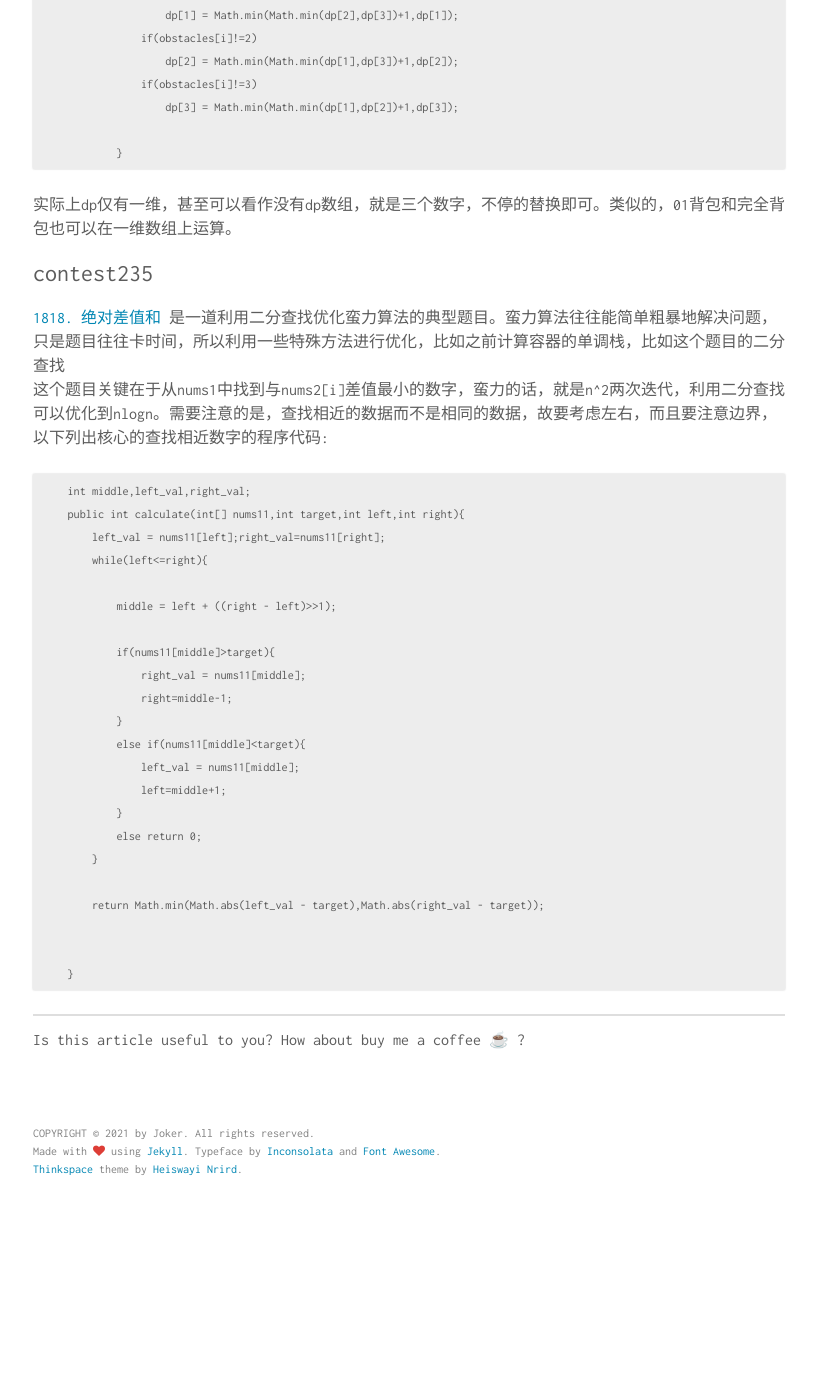
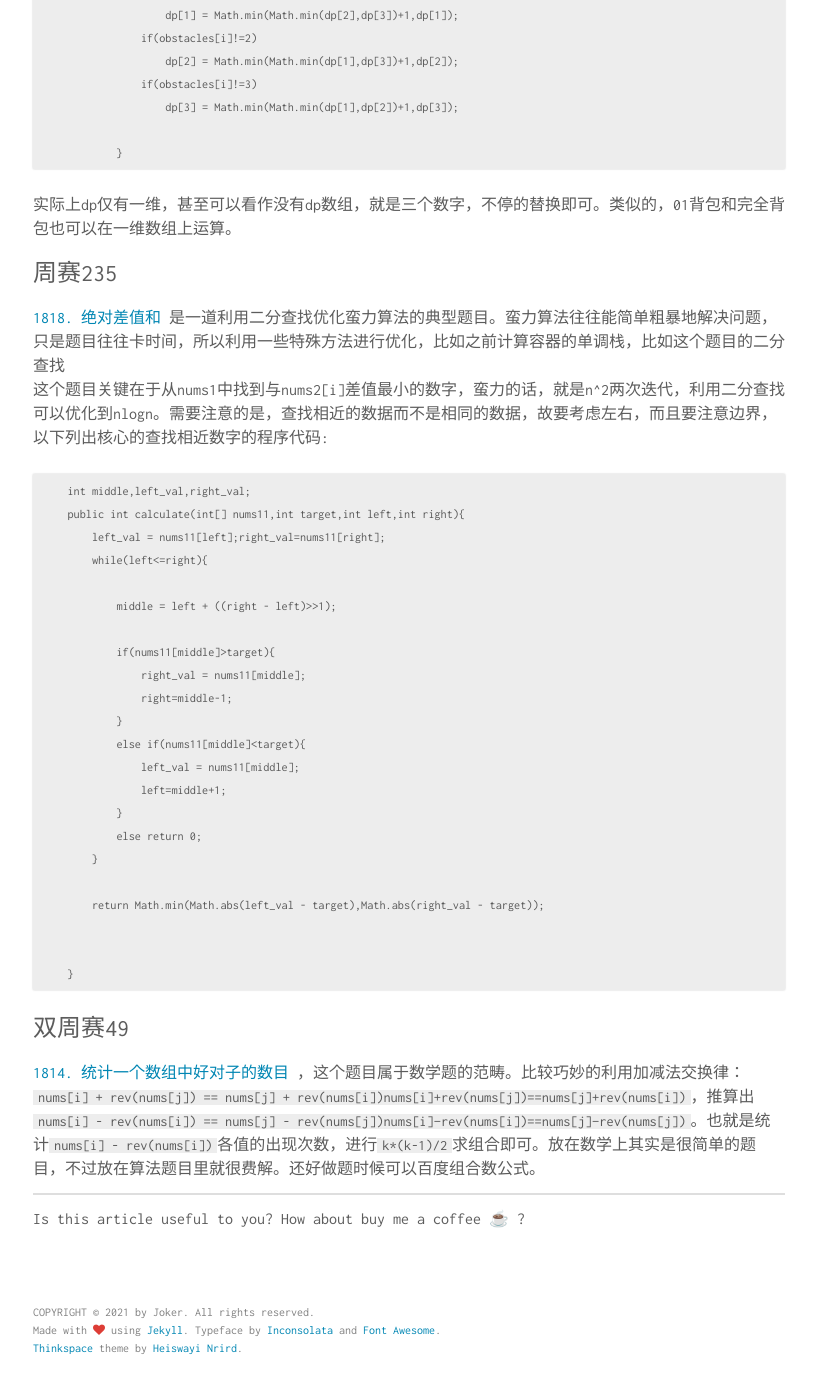
Before and after one commit to rongjoker/rongjoker.github.io, a Jekyll site: the page built from _posts/2021-04-14-algorithem7contest.md, in a window 1280 px wide and 1400 px high, scrolled down 1001 px. Shown: the top 1394 px of the window, without its empty margins (231-1048 px from the left). Built offline with Jekyll 4.4.1, drawn with Linux system fonts in a browser that asks for light colours; comment, search, counter and statistics services are not loaded; before the commit the page ends 2227 px from its top, so only the background shows below that.

Commit message:
双周赛49

````diff
--- a/_posts/2021-04-14-algorithem7contest.md
+++ b/_posts/2021-04-14-algorithem7contest.md
@@ -10,7 +10,7 @@ ACMer往往看不上leetcode的竞赛。题目文字描述简短且是中文(狗
 <br>
 
 
-### contest236
+### 周赛236
 
 
 [1824. 最少侧跳次数](https://leetcode-cn.com/problems/minimum-sideway-jumps/) 是dp里比较令人纠结的题目，它很容易想到状态的转移，但是很难想出准确的转移方程<br>
@@ -44,7 +44,7 @@ ACMer往往看不上leetcode的竞赛。题目文字描述简短且是中文(狗
 实际上dp仅有一维，甚至可以看作没有dp数组，就是三个数字，不停的替换即可。类似的，01背包和完全背包也可以在一维数组上运算。
 
 
-### contest235
+### 周赛235
 
 [1818. 绝对差值和](https://leetcode-cn.com/contest/weekly-contest-235/problems/minimum-absolute-sum-difference/) 是一道利用二分查找优化蛮力算法的典型题目。蛮力算法往往能简单粗暴地解决问题，只是题目往往卡时间，所以利用一些特殊方法进行优化，比如之前计算容器的单调栈，比如这个题目的二分查找<br>
 这个题目关键在于从nums1中找到与nums2[i]差值最小的数字，蛮力的话，就是n^2两次迭代，利用二分查找可以优化到nlogn。需要注意的是，查找相近的数据而不是相同的数据，故要考虑左右，而且要注意边界，以下列出核心的查找相近数字的程序代码:
@@ -73,3 +73,6 @@ ACMer往往看不上leetcode的竞赛。题目文字描述简短且是中文(狗
 
     }
 ```
+
+### 双周赛49
+[1814. 统计一个数组中好对子的数目](https://leetcode-cn.com/contest/biweekly-contest-49/problems/count-nice-pairs-in-an-array/) ，这个题目属于数学题的范畴。比较巧妙的利用加减法交换律：`nums[i] + rev(nums[j]) == nums[j] + rev(nums[i])nums[i]+rev(nums[j])==nums[j]+rev(nums[i])`，推算出`nums[i] - rev(nums[i]) == nums[j] - rev(nums[j])nums[i]−rev(nums[i])==nums[j]−rev(nums[j])`。也就是统计`nums[i] - rev(nums[i])`各值的出现次数，进行`k*(k-1)/2`求组合即可。放在数学上其实是很简单的题目，不过放在算法题目里就很费解。还好做题时候可以百度组合数公式。
````
